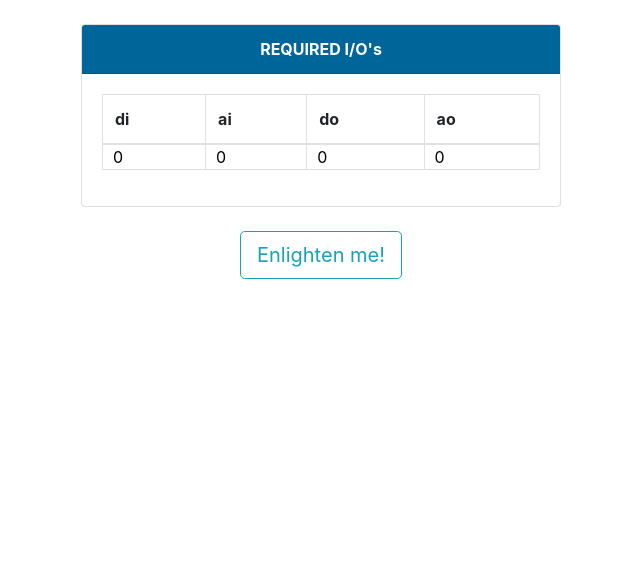
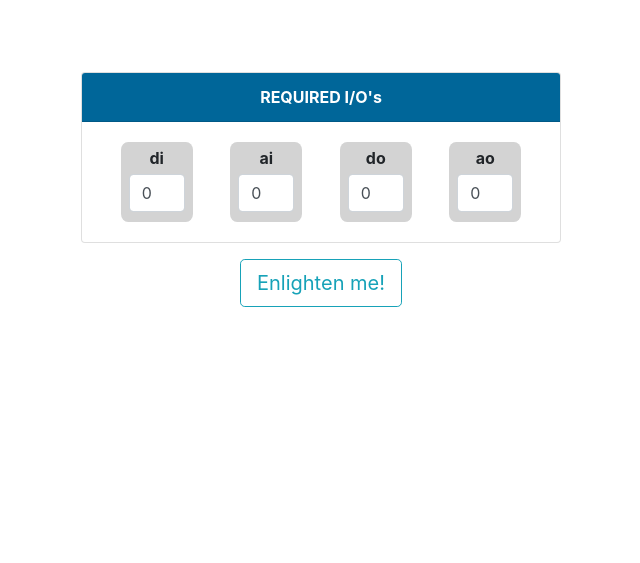
Before and after one commit to ivanbaug/dc-ctrls, a Flask app: page / in a window 1280 px wide. Shown: the part 63-626 px from the top of the page, without its empty margins (319-959 px from the left). Run offline with Flask 2, Linux system fonts and the light colour scheme; parts of the project's set-up code (start-up, migrations or seed data) failed here and were passed over; some libraries are stand-ins or nearby versions.

```diff
--- a/project/static/styles.css
+++ b/project/static/styles.css
@@ -1,7 +1,7 @@
-body,
+/* body,
 html {
   height: 100%;
-}
+} */
 
 /* The purpose of the main-cointainer is that
    the sidebar goes to the bottom of the page
@@ -262,3 +262,23 @@ ul ul a {
 hr.myhr {
   border-top: 1px solid #aaaaaa;
 }
+
+.io-input-box {
+  background-color: lightgray;
+  width: 4.5rem;
+  height: 5rem;
+  border-radius: 10%;
+}
+
+/* Remove spinners */
+/* Chrome, Safari, Edge, Opera */
+input::-webkit-outer-spin-button,
+input::-webkit-inner-spin-button {
+  -webkit-appearance: none;
+  margin: 0;
+}
+
+/* Firefox */
+input[type=number] {
+  -moz-appearance: textfield;
+}
--- a/project/templates/index.html
+++ b/project/templates/index.html
@@ -3,42 +3,46 @@
 {% block content %}
 
 <br>
-<form action="{{url_for('main.index')}}" method="post">
+<form action="{{url_for('main.index')}}" method="post" class="pt-5">
   <div class="card mx-auto" style="max-width: 30rem; min-width: 20rem;">
     <div class="card-header text-white text-center">
       <strong>REQUIRED I/O's</strong>
     </div>
     <div class="card-body">
-      <table class="table table-bordered">
-        <thead>
-          <tr>
-            <th scope="col">di</th>
-            <th scope="col">ai</th>
-            <th scope="col">do</th>
-            <th scope="col">ao</th>
-          </tr>
-        </thead>
-        <tbody>
-          <tr>
-            <td><input type="number" name="di" min="0" max="128" value=0></td>
-            <td><input type="number" name="ai" min="0" max="128" value=0></td>
-            <td><input type="number" name="do" min="0" max="128" value=0></td>
-            <td><input type="number" name="ao" min="0" max="128" value=0></td>
-          </tr>
-        </tbody>
-      </table>
+      <div class="d-flex justify-content-around">
+        <div class="io-input-box px-2 text-center">
+          <p class="my-1"><b>di</b></p>
+          <input class="form-control " type="number" name="di" min="0" max="128" value=0 onClick="this.select();">
+        </div>
+        <div class="io-input-box px-2 text-center">
+          <p class="my-1"><b>ai</b></p>
+          <input class="form-control " type="number" name="ai" min="0" max="128" value=0 onClick="this.select();">
+        </div>
+        <div class="io-input-box px-2 text-center">
+          <p class="my-1"><b>do</b></p>
+          <input class="form-control " type="number" name="do" min="0" max="128" value=0 onClick="this.select();">
+        </div>
+        <div class="io-input-box px-2 text-center">
+          <p class="my-1"><b>ao</b></p>
+          <input class="form-control " type="number" name="ao" min="0" max="128" value=0 onClick="this.select();">
+        </div>
+      </div>
     </div>
   </div>
-  <br>
-  <div class="text-center">
+  <div class="text-center my-3">
     <input type="submit" value="Enlighten me!" class="btn btn-outline-info btn-lg">
   </div>
 </form>
+{% if selected %}
+<div class="alert alert-primary sticky-top" role="alert">
+  Required: 2 ai, 2di, 4eo, 2ue.
+</div>
+{% endif %}
 {% for sel in selected %}
-<br>
-<table class="table table-sm table-bordered mx-auto" style="max-width: 30rem; min-width: 20rem;">
+
+<table class="table table-sm table-bordered mx-auto mt-3" style="max-width: 30rem; min-width: 20rem;">
   <tr>
-    <th></th>
+    <th>OP{{loop.index}}</th>
     <th>di</th>
     <th>ai</th>
     <th>ui</th>
```
